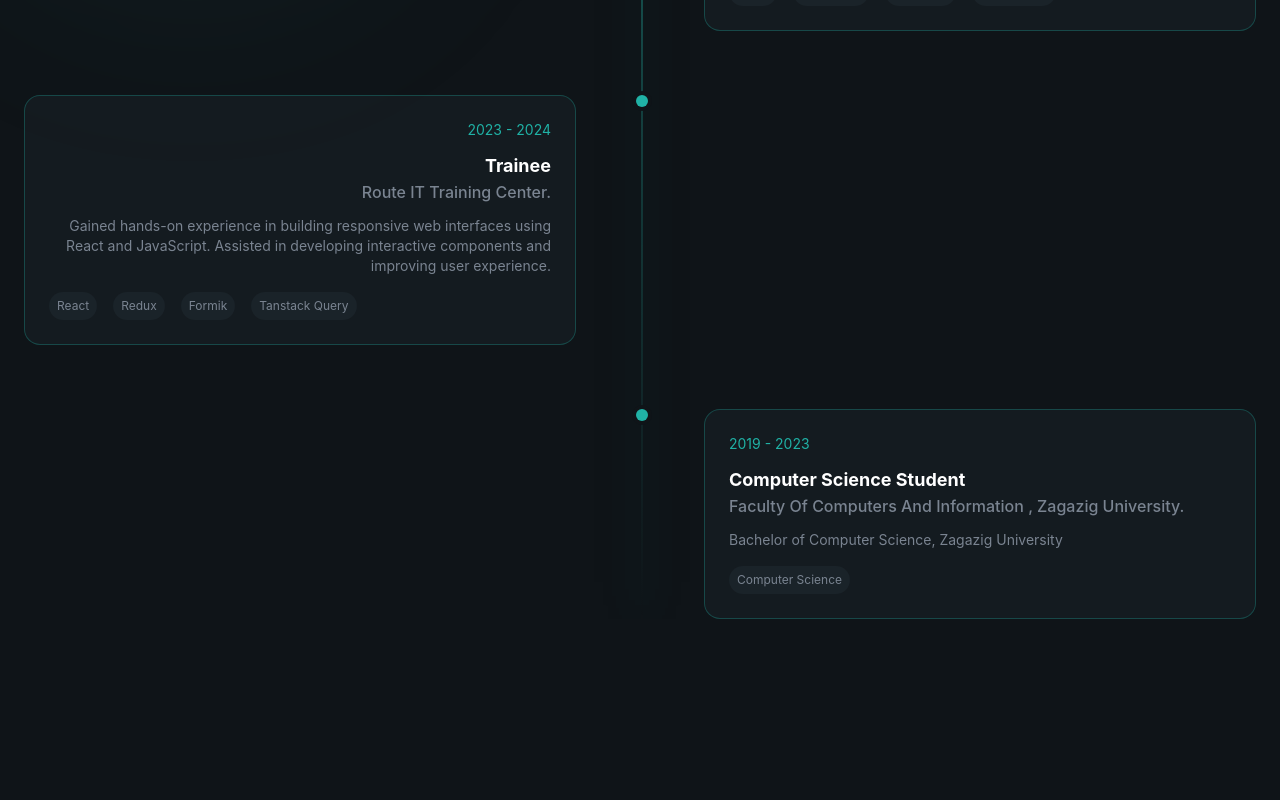
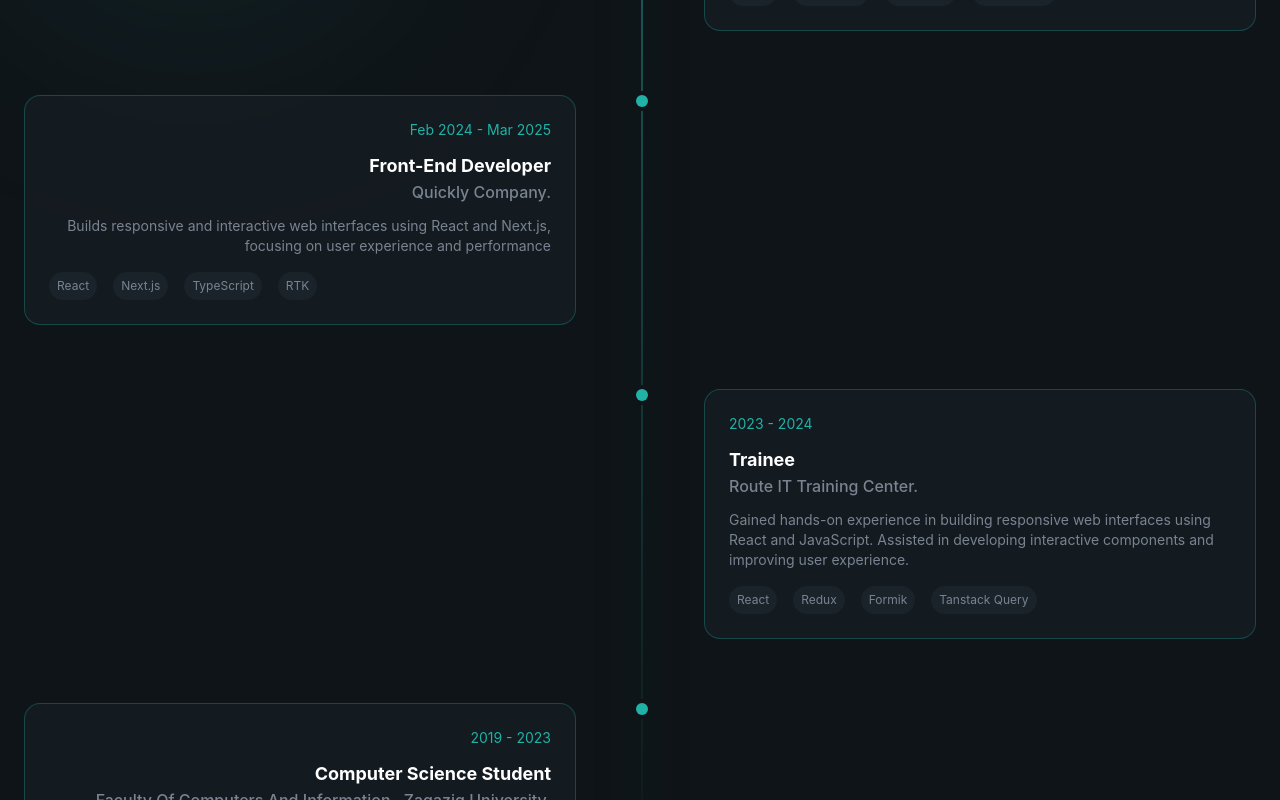
Before and after one commit to rrmohamed/Portfolio, a React (Vite) app: page / in a window 1280 px wide. Shown: the part 4220-5020 px from the top of the page. Built offline with nearby package versions, Linux system fonts and the light colour scheme.

Commit message:
more update

```diff
--- a/src/data/Experiance.js
+++ b/src/data/Experiance.js
@@ -15,14 +15,14 @@ const  experiance = [
     tech :["React" , "JavaScript" , "Bootstrap" , "TailwindCss"] ,
     current:false
   } ,
-  // {
-  //   period :"Feb 2024 - Mar 2025" ,
-  //   rol:"Front-End Developer",
-  //   company :"Quickly Company.",
-  //   desc :"Builds responsive and interactive web interfaces using React and JavaScript, focusing on user experience and performance",
-  //   tech :["React" , "RTX" , "Tanstack Query" , "Formik"] ,
-  //   current:true
-  // } ,
+  {
+    period :"Feb 2024 - Mar 2025" ,
+    rol:"Front-End Developer",
+    company :"Quickly Company.",
+    desc :"Builds responsive and interactive web interfaces using React and Next.js, focusing on user experience and performance",
+    tech :["React" , "Next.js" , "TypeScript" , "RTK"] ,
+    current:false
+  } ,
   {
     period :"2023 - 2024" ,
     rol:"Trainee",
--- a/src/data/Projects.js
+++ b/src/data/Projects.js
@@ -30,8 +30,8 @@ const projects = [
     image : ECMD,
     // image : "../assets/images/ECDM.png" ,
     tags :["vanilla JS" , "Bootstrap" , "Jquery" , "Swiper" , "Slick Slider"] ,
-    link :"https://amr-rashad.github.io/Electrical-Solutions/",
-    github :"https://github.com/Amr-Rashad/Electrical-Solutions"
+    link :"https://ecdmsolutions.com/",
+    github :"https://github.com/rrmohamed/Electrical-Solutions"
   } ,
   {
     title : "Color-Picker-Platform",
```
Also changed, not shown: 1 other file (tests, documents, lock files or other folders).
